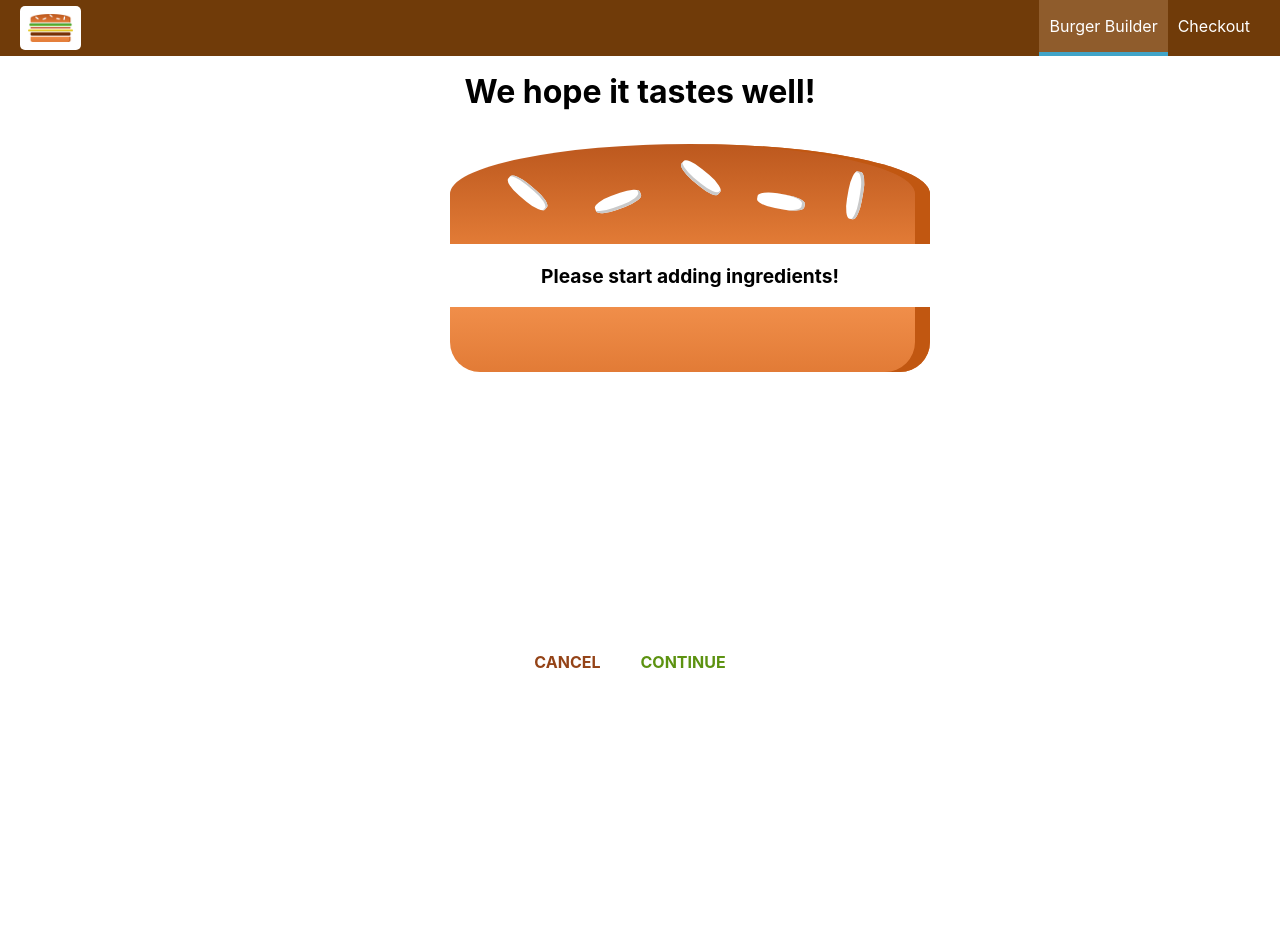
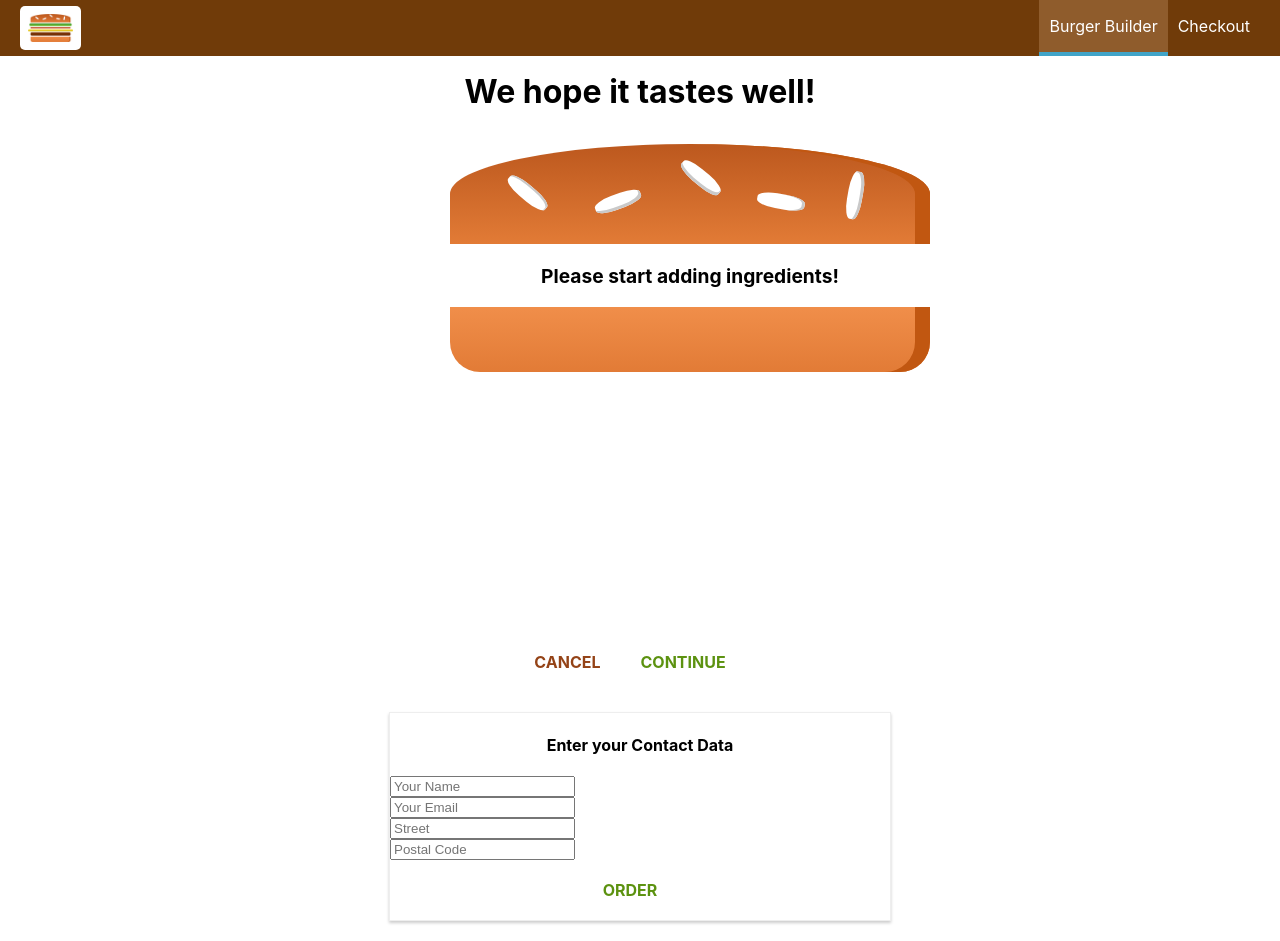
Before and after one commit to atanasStoyanov/burger-builder, a React (Create React App) app: page /checkout in a window 1280 px wide. Both pictures are taken after a click on the button "CONTINUE". Before the commit the page ends 800 px from the top, so only its background shows below. Built offline with nearby package versions, Linux system fonts and the light colour scheme.

Commit message:
feat: added ContactData component and order submission functionality

```diff
--- a/src/containers/BurgerBuilder/BurgerBuilder.js
+++ b/src/containers/BurgerBuilder/BurgerBuilder.js
@@ -46,29 +46,13 @@
 
     purchaseContinueHandler = () => {
 
-        // const order = {
-        //     ingredients: this.state.ingredients,
-        //     price: this.state.totalPrice,
-        //     customer: {
-        //         name: 'Atanas Stoyanov',
-        //         address: {
-        //             street: 'Test street 1',
-        //             zipCode: '123131',
-        //             country: 'Bulgaria'
-        //         },
-        //         email: 'test@test.com'
-        //     },
-        //     deliveryMethod: 'fastest'
-        // }
-
-        // axios.post('/orders.json', order)
-        //     .then(response => this.setState({ loading: false, purchasing: false }))
-        //     .catch(error => this.setState({ loading: false, purchasing: false }));
         const queryParams = [];
 
         for (const i in this.state.ingredients) {
             queryParams.push(encodeURIComponent(i) + '=' + encodeURIComponent(this.state.ingredients[i]));
         }
+
+        queryParams.push('price=' + this.state.totalPrice);
 
         const queryString = queryParams.join('&');
 
--- a/src/containers/Checkout/Checkout.js
+++ b/src/containers/Checkout/Checkout.js
@@ -1,26 +1,30 @@
 import React, { Component } from 'react';
 
 import CheckoutSmmary from '../../components/CheckoutSummary/CheckoutSummary';
+import ContactData from './ContactData/ContactData';
+import { Route } from 'react-router-dom';
 
 class Checkout extends Component {
     state = {
-        ingredients: {
-            salad: 1,
-            meat: 1,
-            cheese: 1,
-            bacon: 1
-        }
+        ingredients: null,
+        totalPrice: 0
     }
 
-    componentDidMount() {
+    componentWillMount() {
         const query = new URLSearchParams(this.props.location.search);
         const ingredients = {};
+        let price = 0;
 
         for (const param of query.entries()) {
-            ingredients[param[0]] = +param[1];
+
+            if (param[0] === 'price') {
+                price = param[1];
+            } else {
+                ingredients[param[0]] = +param[1];
+            }
         }
 
-        this.setState({ingredients: ingredients});
+        this.setState({ ingredients: ingredients, totalPrice: price });
     }
 
     checkoutCancelledHandler = () => {
@@ -38,6 +42,9 @@
                     ingredients={this.state.ingredients}
                     checkoutCancelled={this.checkoutCancelledHandler}
                     checkoutContinued={this.checkoutContinuedHandler} />
+                <Route
+                path={this.props.match.path + '/contact-data'}
+                component={(props) => (<ContactData ingredients={this.state.ingredients} price={this.state.totalPrice} {...props} />)} />
             </div>
         )
     }
--- /dev/null
+++ b/src/containers/Checkout/ContactData/ContactData.js
@@ -0,0 +1,69 @@
+import React, { Component } from 'react';
+
+import Button from '../../../components/UI/Button/Button';
+import Spinner from '../../../components/UI/Spinner/Spinner';
+import classes from './ContactData.module.css';
+import axios from '../../../axios-orders';
+
+class ContactData extends Component {
+    state = {
+        name: '',
+        email: '',
+        address: {
+            street: '',
+            postalCode: ''
+        },
+        loading: false
+    }
+
+    orderHandler = (event) => {
+        event.preventDefault();
+
+        const order = {
+            ingredients: this.props.ingredients,
+            price: this.props.price,
+            customer: {
+                name: 'Atanas Stoyanov',
+                address: {
+                    street: 'Test street 1',
+                    zipCode: '123131',
+                    country: 'Bulgaria'
+                },
+                email: 'test@test.com'
+            },
+            deliveryMethod: 'fastest'
+        }
+
+        axios.post('/orders.json', order)
+            .then(response => {
+                this.setState({ loading: false })
+                this.props.history.push('/');
+            })
+            .catch(error => this.setState({ loading: false }));
+    }
+
+    render() {
+        let form = (
+            <form>
+                <input className={classes.Input} type='text' name='name' placeholder='Your Name' />
+                <input className={classes.Input} type='email' name='email' placeholder='Your Email' />
+                <input className={classes.Input} type='text' name='street' placeholder='Street' />
+                <input className={classes.Input} type='text' name='post' placeholder='Postal Code' />
+                <Button btnType='Success' clicked={this.orderHandler}>ORDER</Button>
+            </form>
+        );
+
+        if (this.state.loading) {
+            form = <Spinner />
+        }
+
+        return (
+            <div className={classes.ContactData}>
+                <h4>Enter your Contact Data</h4>
+                {form}
+            </div>
+        );
+    };
+};
+
+export default ContactData;
--- /dev/null
+++ b/src/containers/Checkout/ContactData/ContactData.module.css
@@ -0,0 +1,17 @@
+.ContactData {
+    margin: 20px auto;
+    width: 80%;
+    text-align: center;
+    box-shadow: 0 2px 3px #ccc;
+    border: 1px solid #eee
+}
+
+.Input {
+    display: block;
+}
+
+@media (min-width: 600px) {
+    .ContactData {
+        width: 500px;
+    }
+}
```
